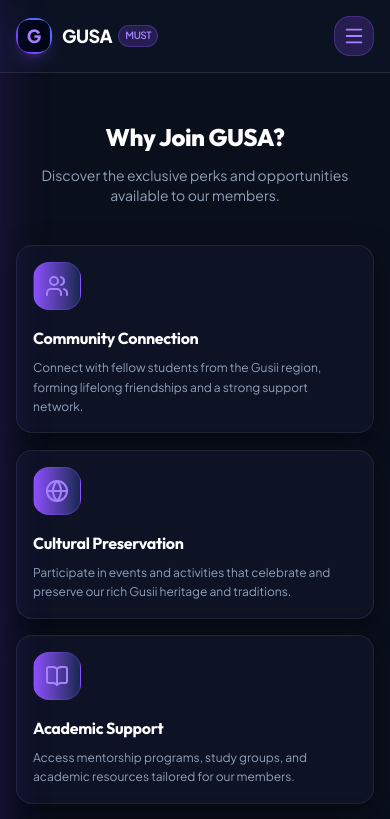
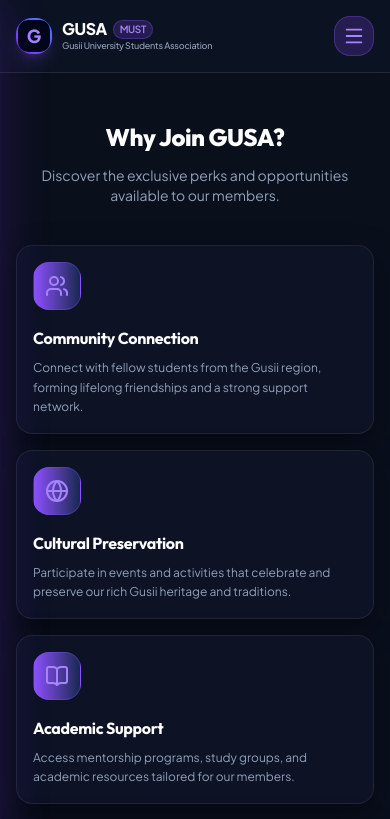
Before and after one commit to Omwenga75/gusa, a Next.js app: page /join in a window 390 px wide. Shown: the top 819 px of the page. Built offline with nearby package versions, Linux system fonts and the light colour scheme.

Commit message:
fix(navbar): show Gusii University Students Association on mobile and phone screens

```diff
--- a/src/components/layout/Navbar.tsx
+++ b/src/components/layout/Navbar.tsx
@@ -66,13 +66,13 @@ export function Navbar() {
               </div>
             </div>
             <div className="flex flex-col min-w-0">
-              <span className="font-extrabold text-lg sm:text-xl tracking-tight text-white flex items-center gap-1.5">
+              <span className="font-extrabold text-base sm:text-xl tracking-tight text-white flex items-center gap-1.5 leading-tight">
                 GUSA{' '}
                 <span className="text-[10px] sm:text-xs font-semibold px-1.5 sm:px-2 py-0.5 rounded-full bg-violet-500/20 text-violet-400 border border-violet-500/30">
                   MUST
                 </span>
               </span>
-              <span className="text-[10px] text-slate-400 font-medium tracking-wide hidden sm:block truncate">
+              <span className="text-[9px] sm:text-[10px] text-slate-400 font-medium tracking-tight sm:tracking-wide block truncate">
                 Gusii University Students Association
               </span>
             </div>
@@ -149,12 +149,15 @@ export function Navbar() {
               </div>
             </div>
             {/* Brand text */}
-            <div className="flex flex-col leading-tight">
+            <div className="flex flex-col leading-tight min-w-0">
               <span className="font-extrabold text-lg tracking-tight text-white flex items-center gap-1.5">
                 GUSA
                 <span className="text-[10px] font-semibold px-1.5 py-0.5 rounded-full bg-violet-500/20 text-violet-400 border border-violet-500/30">
                   MUST
                 </span>
+              </span>
+              <span className="text-[9px] sm:text-[10px] text-slate-400 font-medium tracking-tight sm:tracking-wide truncate block">
+                Gusii University Students Association
               </span>
             </div>
           </Link>
```
